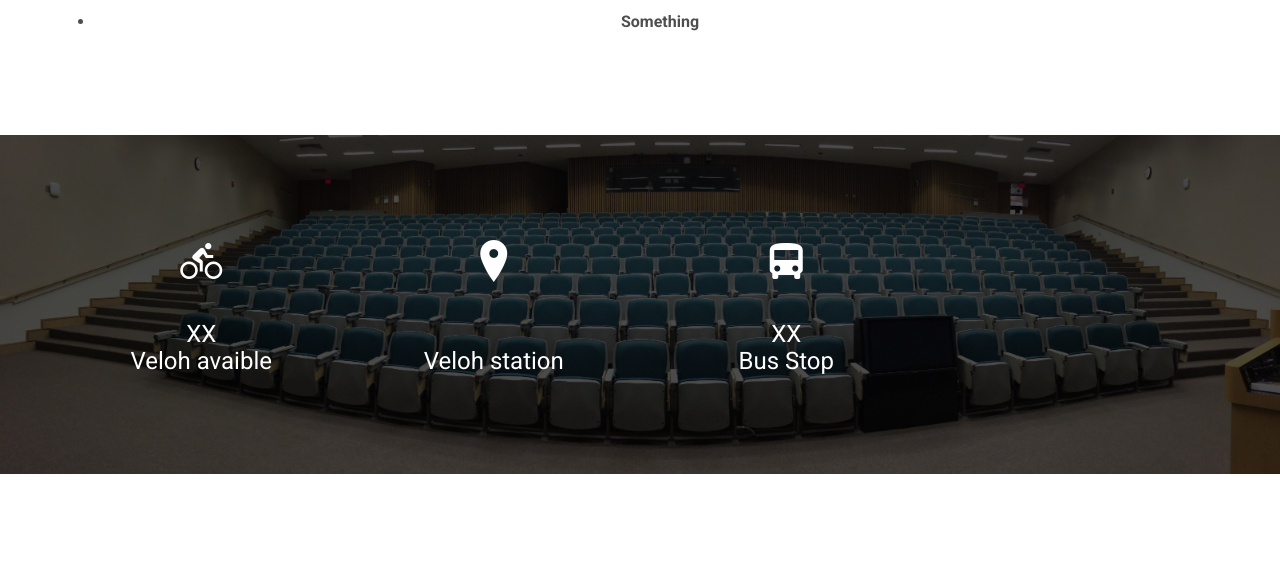
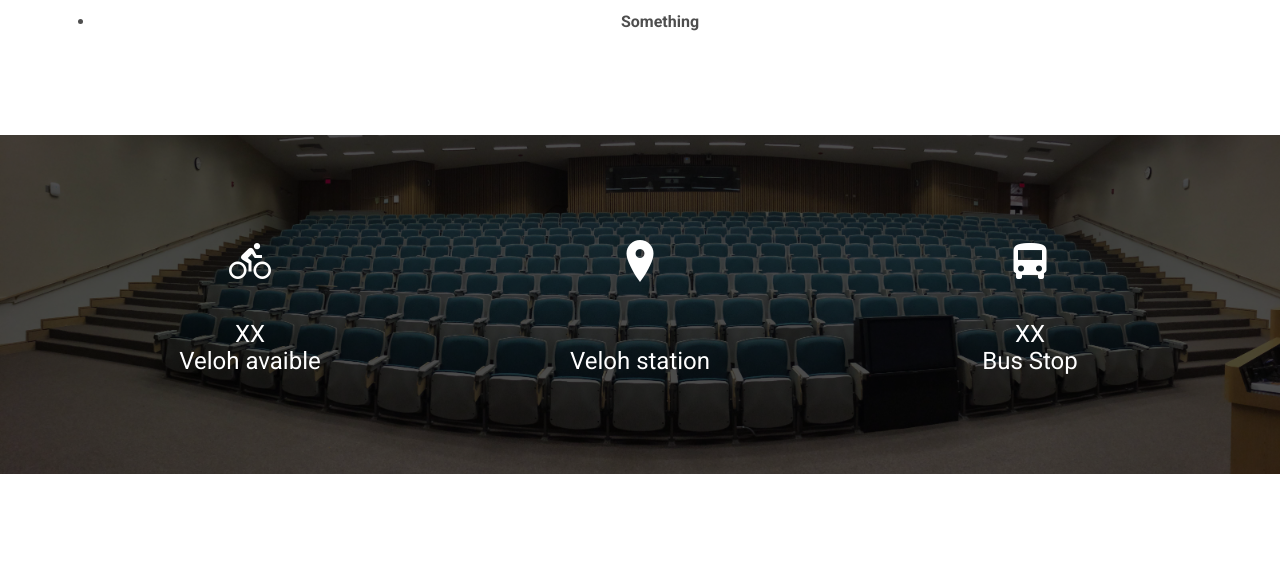
Before and after one commit to Mandrilux/goc_2016, a PHP site: page /frontest/index.php in a window 1280 px wide. Shown: the part 988-1551 px from the top of the page. Run offline with PHP 8.4, Linux system fonts and the light colour scheme; data that the repository does not hold is empty; some libraries are stand-ins or nearby versions.

Commit message:
Actualindex

```diff
--- a/frontest/index.php
+++ b/frontest/index.php
@@ -69,15 +69,15 @@ include_once('../modele/connexion_sql.php'); ?>
   <section id="facts" class="section bg-image-1 facts text-center">
     <div class="container">
       <div class="row">
-        <div class="col-sm-3 .col-md-4">
+        <div class="col-md-4">
           <i class="ion-android-bicycle"></i>
           <h3>XX<br>Veloh avaible</h3>
         </div>
-        <div class="col-sm-3 .col-md-4">
+        <div class="col-md-4">
           <i class="ion-ios-location"></i>
           <h3><?php echo get_total_station(); ?><br>Veloh station</h3>
         </div>
-        <div class="col-sm-3 .col-md-4">
+        <div class="col-md-4">
           <i class="ion-android-bus"></i>
           <h3>XX<br>Bus Stop</h3>
         </div>
```
